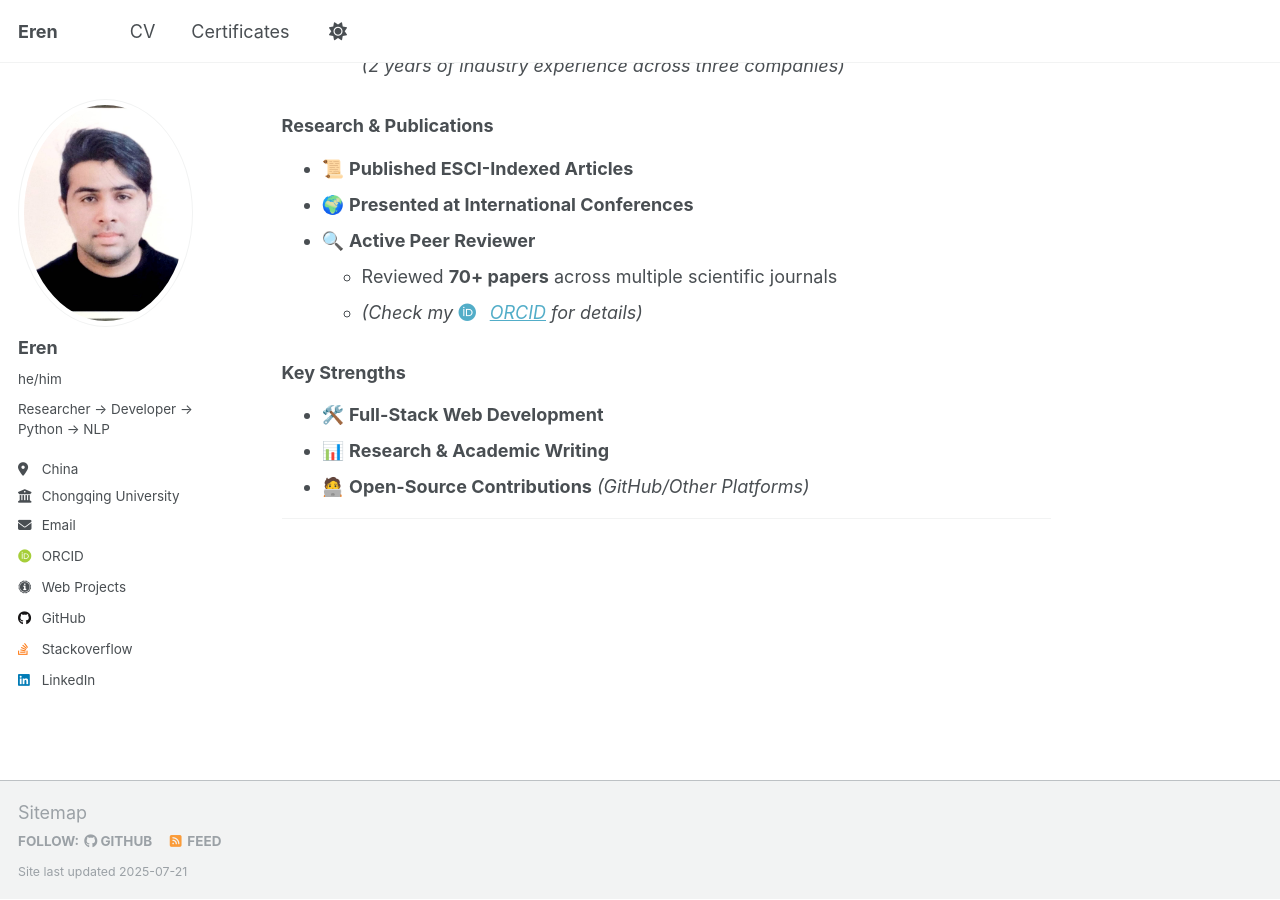
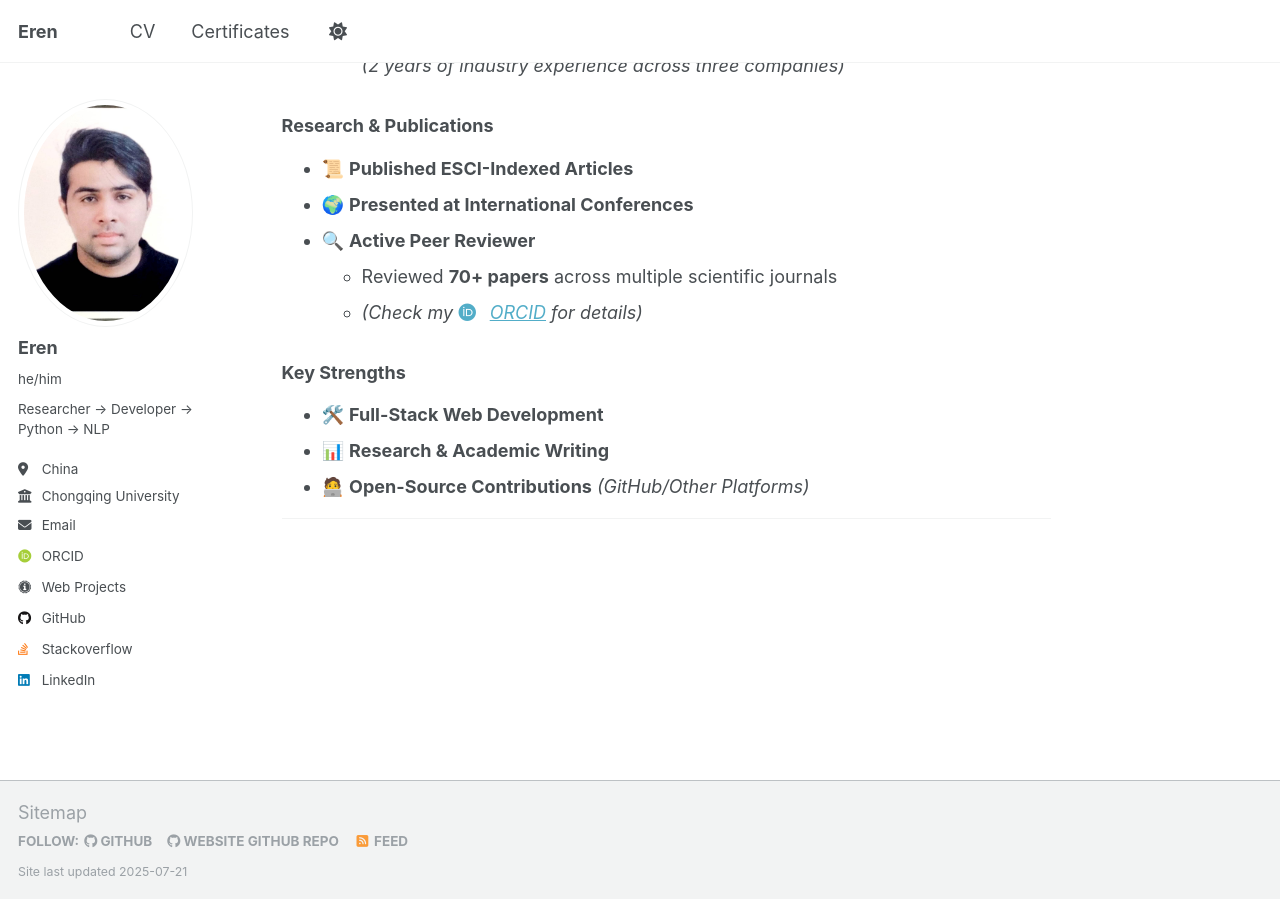
Before and after one commit to uroosehar/uroosehar.github.io, a Jekyll site: the page built from _pages/about.md, in a window 1280 px wide and 900 px high, scrolled down 616 px. Built offline with Jekyll 4.4.1, drawn with Linux system fonts in a browser that asks for light colours; some web fonts are replaced; a script that is not in the unit is left out.

Commit message:
Update footer.html

```diff
--- a/_includes/footer.html
+++ b/_includes/footer.html
@@ -8,6 +8,7 @@
     {% endif %}
     {% if site.author.github %}
       <li><a href="http://github.com/{{ site.author.github }}"><i class="fab fa-github" aria-hidden="true"></i> GitHub</a></li>
+      <li><a href="https://github.com/erenneu/erenneu.github.io"><i class="fab fa-github" aria-hidden="true"></i> Website GitHub Repo </a></li>
     {% endif %}
     {% if site.author.bitbucket %}
       <li><a href="http://bitbucket.org/{{ site.author.bitbucket }}"><i class="fab fa-bitbucket" aria-hidden="true"></i> Bitbucket</a></li>
```
